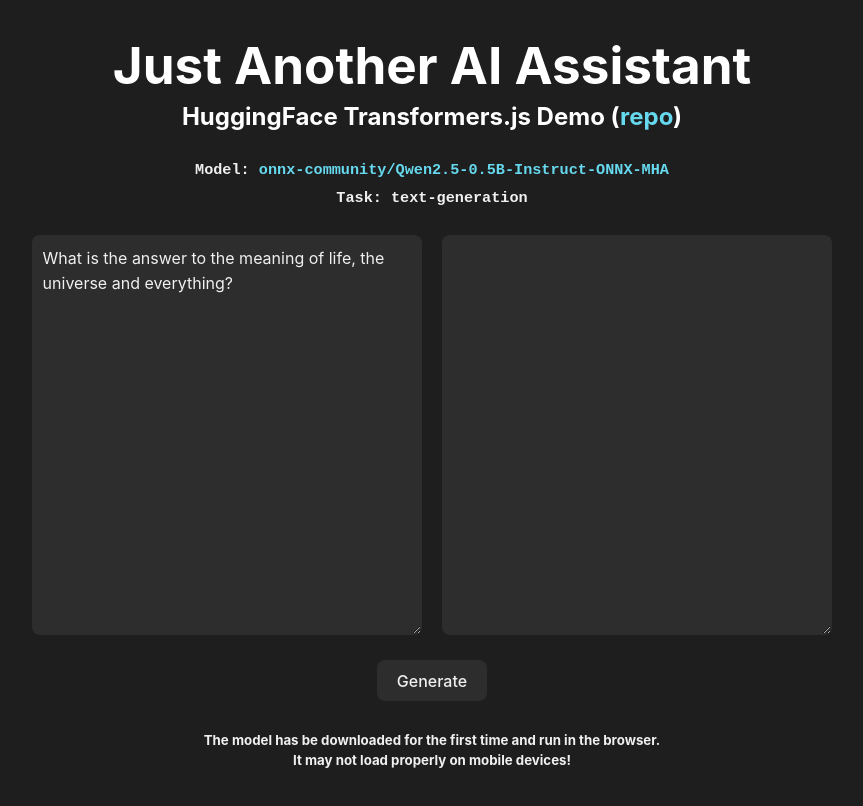
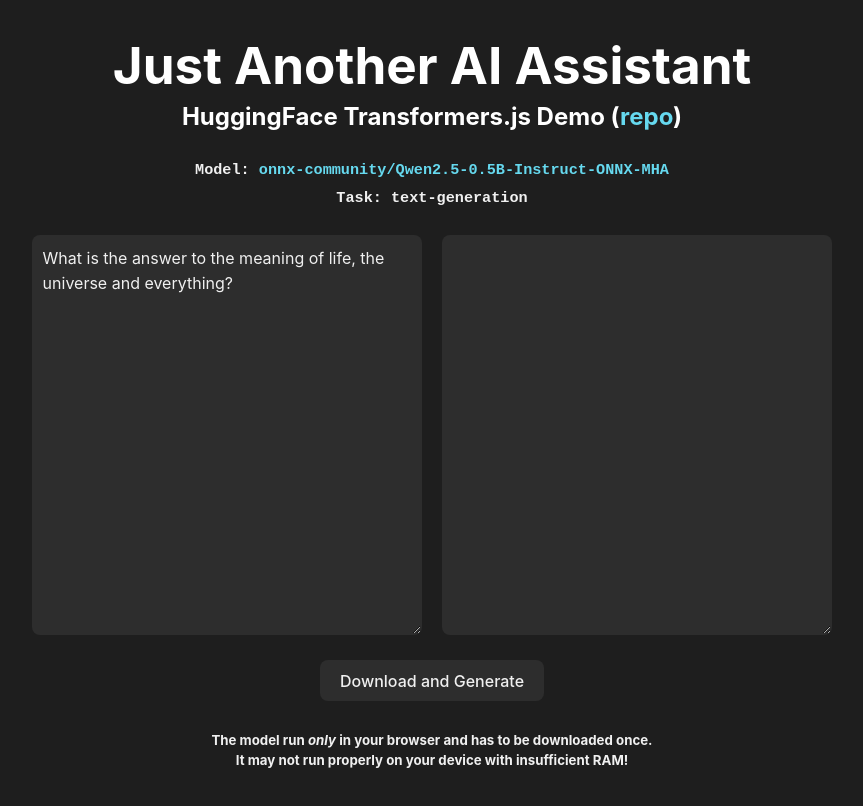
Before and after one commit to alankrantas/just-another-ai-assistant-huggingface-transformers-js, a React (Vite) app: page / in a window 1280 px wide. Shown: the top 806 px of the page, without its empty margins (208-1071 px from the left). Built offline with nearby package versions, Linux system fonts and the light colour scheme.

Commit message:
Update Assistant.tsx

```diff
--- a/src/components/Assistant.tsx
+++ b/src/components/Assistant.tsx
@@ -111,15 +111,15 @@
             </div>
 
             <button disabled={disabled} onClick={generate}>
-                {disabled ? (ready ? 'Generating...' : 'Loading...') : 'Generate'}
+                {ready ? (disabled ? 'Generating...' : 'Generate') : (disabled ? 'Downloading...' : 'Download and Generate')}
             </button>
 
             <div className='progress-bars-container'>
                 {ready === false && (
                     <h5>
-                        The model has be downloaded for the first time and run in the browser.
+                        The model run <i>only</i> in your browser and has to be downloaded once.
                         <br />
-                        It may not load properly on mobile devices!
+                        It may not run properly on your device with insufficient RAM!
                     </h5>
                 )}
                 {progressItems.map(data => (
```
